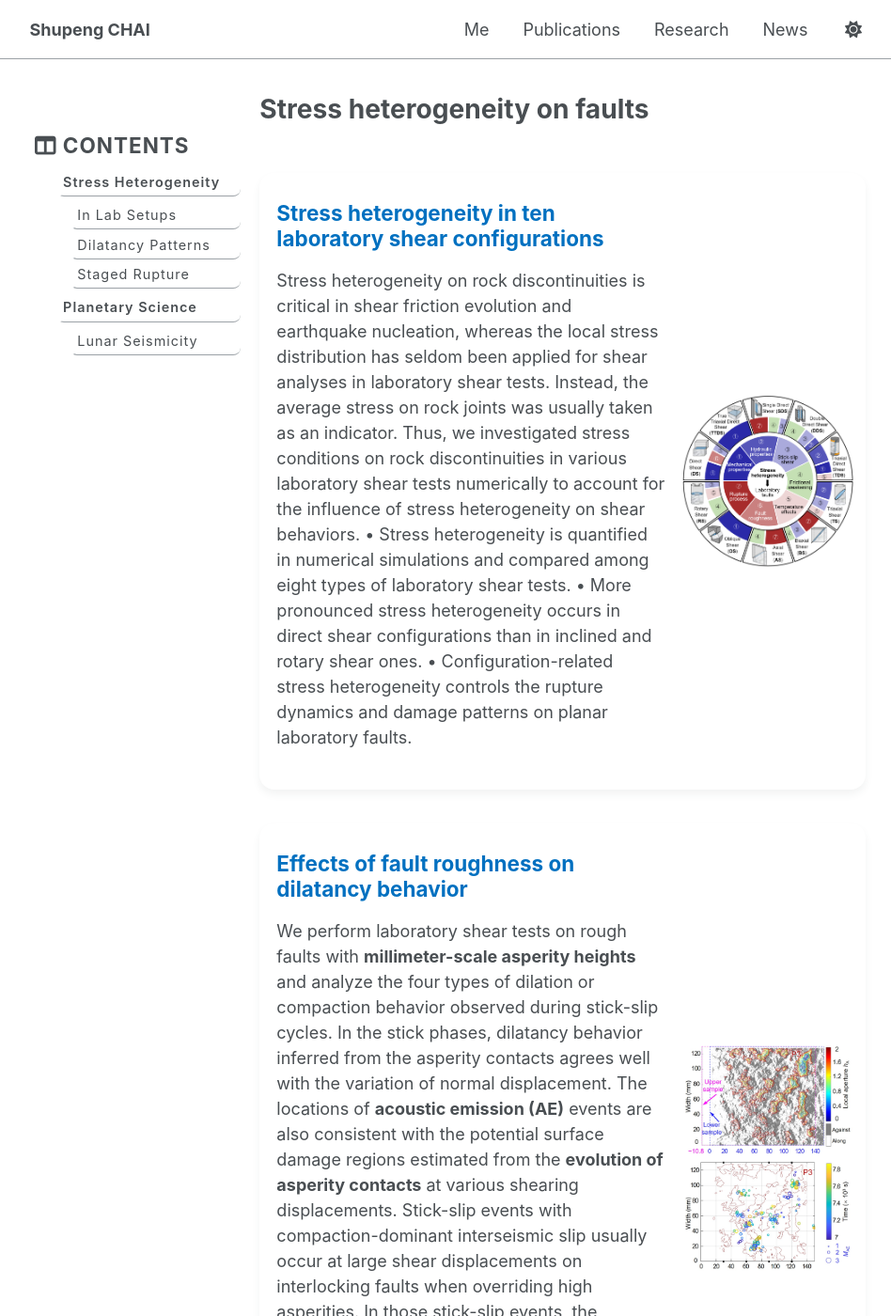
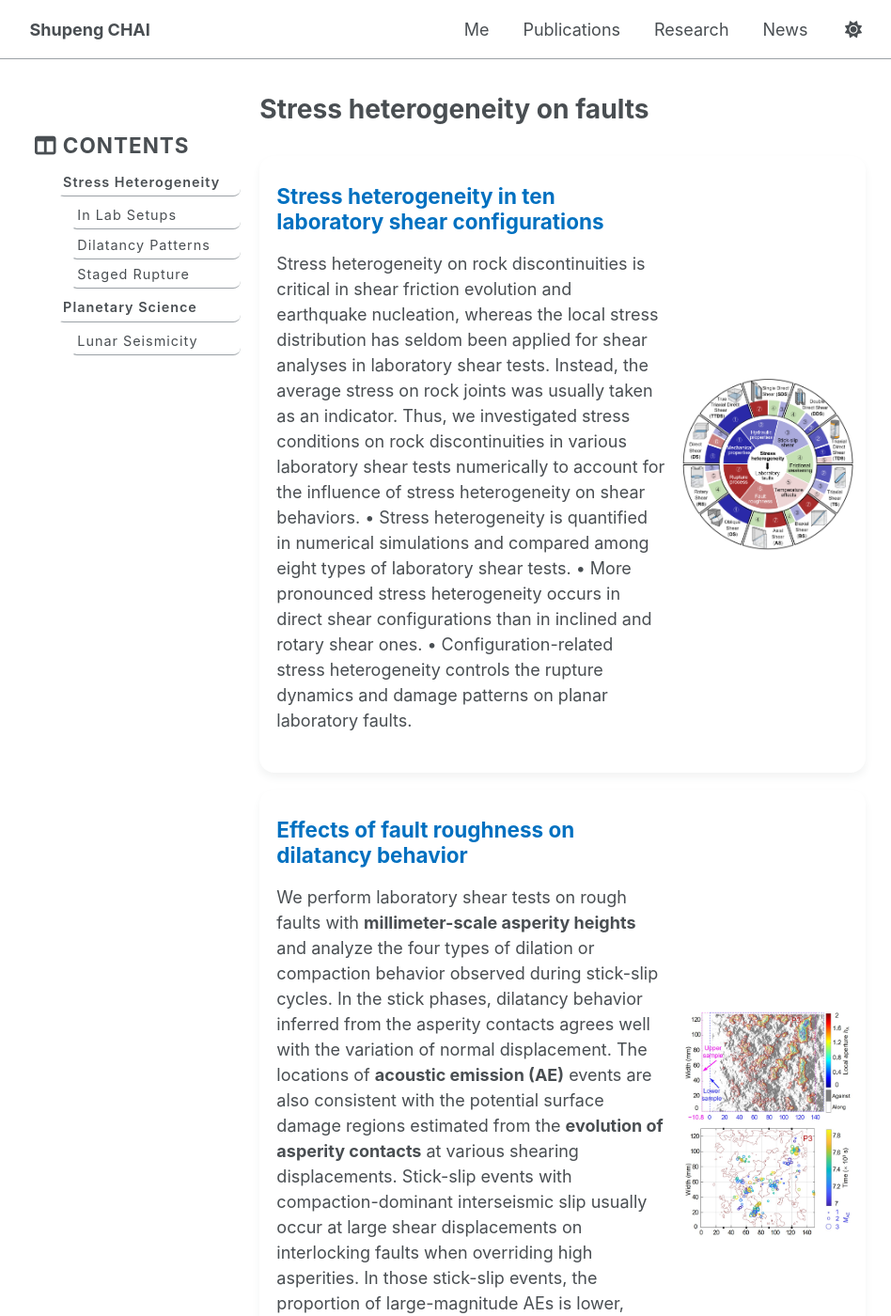
Before and after one commit to spchai/spchai.github.io, a Jekyll site: the page built from _pages/portfolio.html, in a window 1280 px wide and 1400 px high. Shown: the whole window at 94% size, without its empty margins (164-1112 px from the left). Built offline with Jekyll 4.4.1, drawn with Linux system fonts in a browser that asks for light colours.

Commit message:
Update _archive.scss

```diff
--- a/_sass/layout/_archive.scss
+++ b/_sass/layout/_archive.scss
@@ -302,7 +302,7 @@
 
 
 
-.research-grid { display: grid; row-gap: 2rem; }
+.research-grid { display: grid; row-gap: 1rem; }
 .research-item {
   display: grid;
   grid-template-columns: 68% 30%;
@@ -318,7 +318,7 @@
 }
 
 .research-item__left { /* 标题 + 正文 */ }
-.research-item__excerpt { margin: 0; }
+.research-item__excerpt { margin: 0; white-space: pre-line;}
 .research-item__right{
   display: flex;
   align-items: center;    /* 垂直居中 */
```
